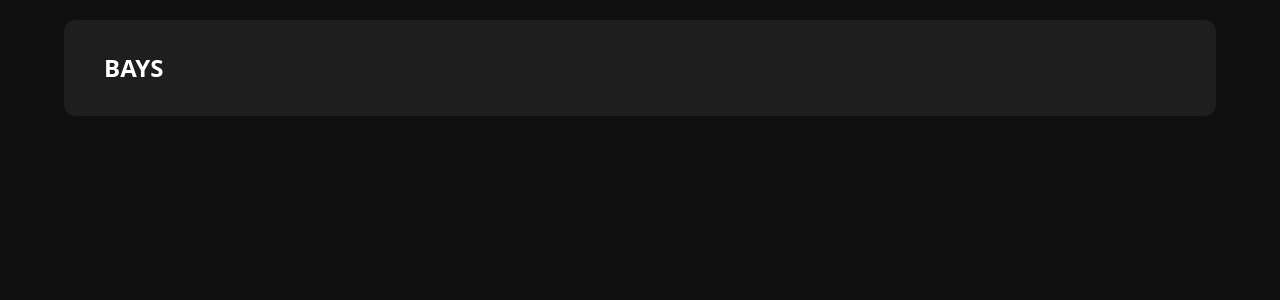
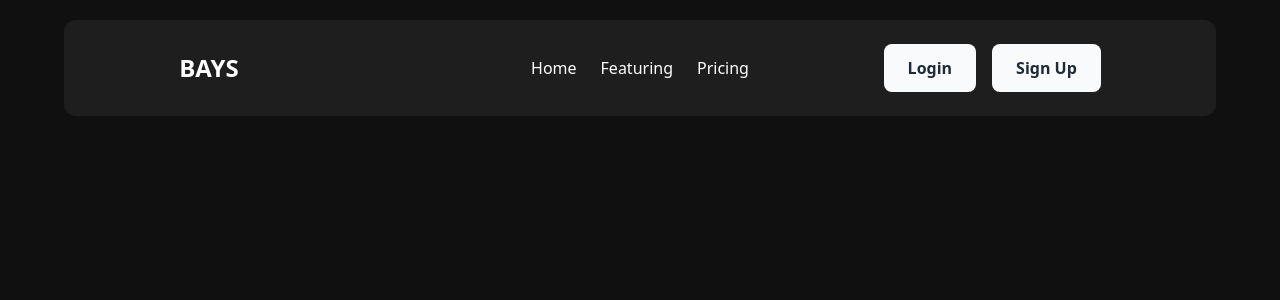
Before and after one commit to berkcantelseren/Bays, a Next.js app: page / in a window 1280 px wide. Shown: the top 300 px of the page. Built offline with nearby package versions, Linux system fonts and the light colour scheme.

Commit message:
finished basic layout of the navbar

```diff
--- a/app/components/Home/Navbar/Navbar.js
+++ b/app/components/Home/Navbar/Navbar.js
@@ -1,11 +1,34 @@
 export default function Navbar() {
   return (
-    <div className="h-[12vh] z-[100] fixed w-full top-0 sticky">
+    <div className="h-[12vh] z-[100] w-full top-0 sticky">
       <div
         className="flex items-center h-full w-[80%] xl:w-[90%] mx-auto bg-[#1E1E1E] mt-5 rounded-xl
       "
       >
-        <h1 className="text-white font-bold text-2xl ml-10">BAYS</h1>
+        {/* Logo Section  */}
+        <div className="flex items-center justify-between align-middle w-[80%] h-[60%] mx-auto">
+          <h1 className="text-white font-bold text-2xl">BAYS</h1>
+
+          <div className="absolute left-1/2 -translate-x-1/2 flex space-x-6 text-white">
+            <a href="">Home</a>
+            <a href="">Featuring</a>
+            <a href="">Pricing</a>
+          </div>
+          <div className="ml-auto flex space-x-4">
+            <a
+              href="#_"
+              className="relative block w-auto px-6 py-3 overflow-hidden text-base font-semibold text-center text-gray-800 rounded-lg bg-gray-50 hover:text-black hover:bg-white"
+            >
+              Login
+            </a>
+            <a
+              href="#_"
+              className="relative block w-auto px-6 py-3 overflow-hidden text-base font-semibold text-center text-gray-800 rounded-lg bg-gray-50 hover:text-black hover:bg-white"
+            >
+              Sign Up
+            </a>
+          </div>
+        </div>
       </div>
     </div>
   );
```
